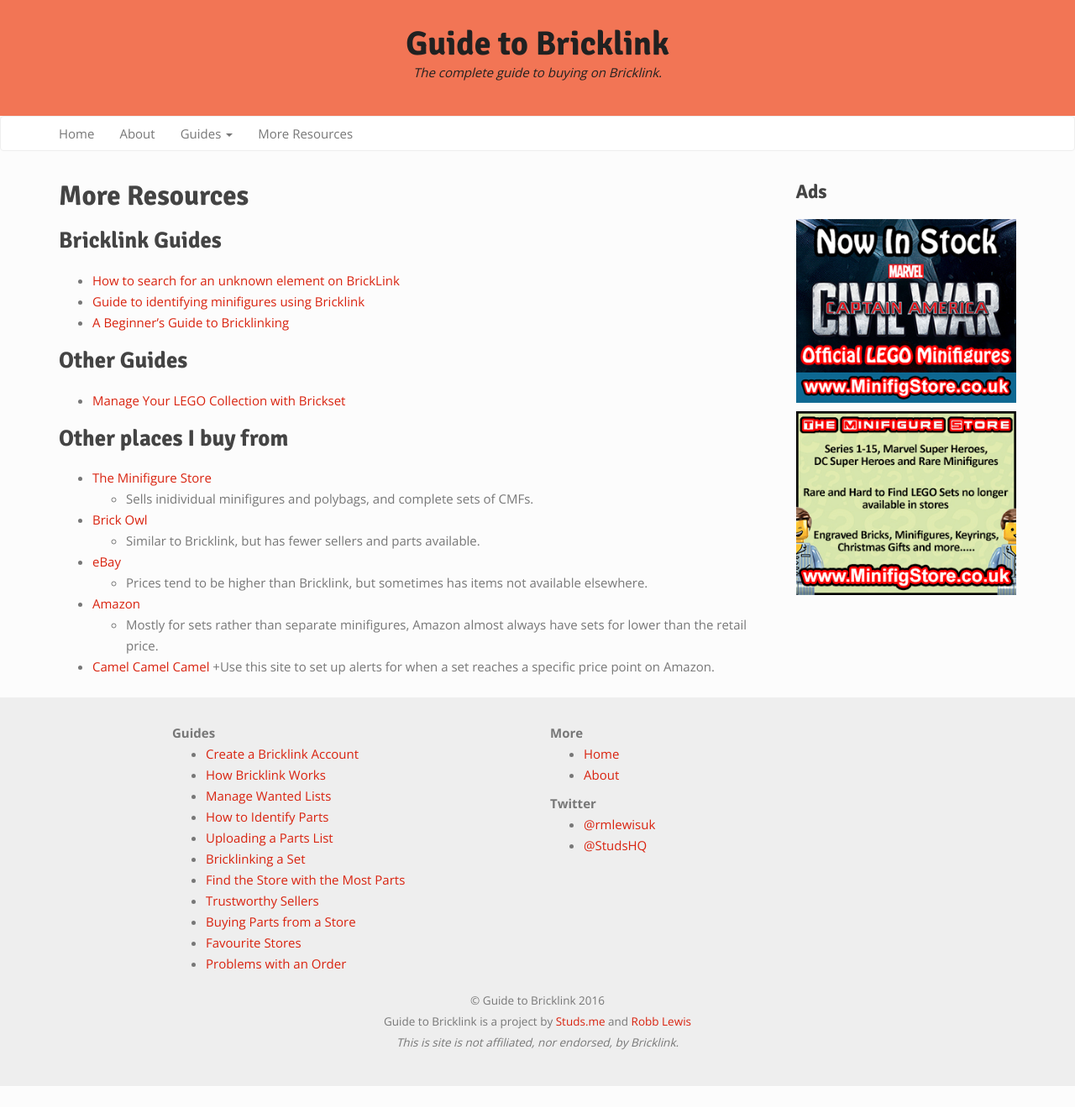
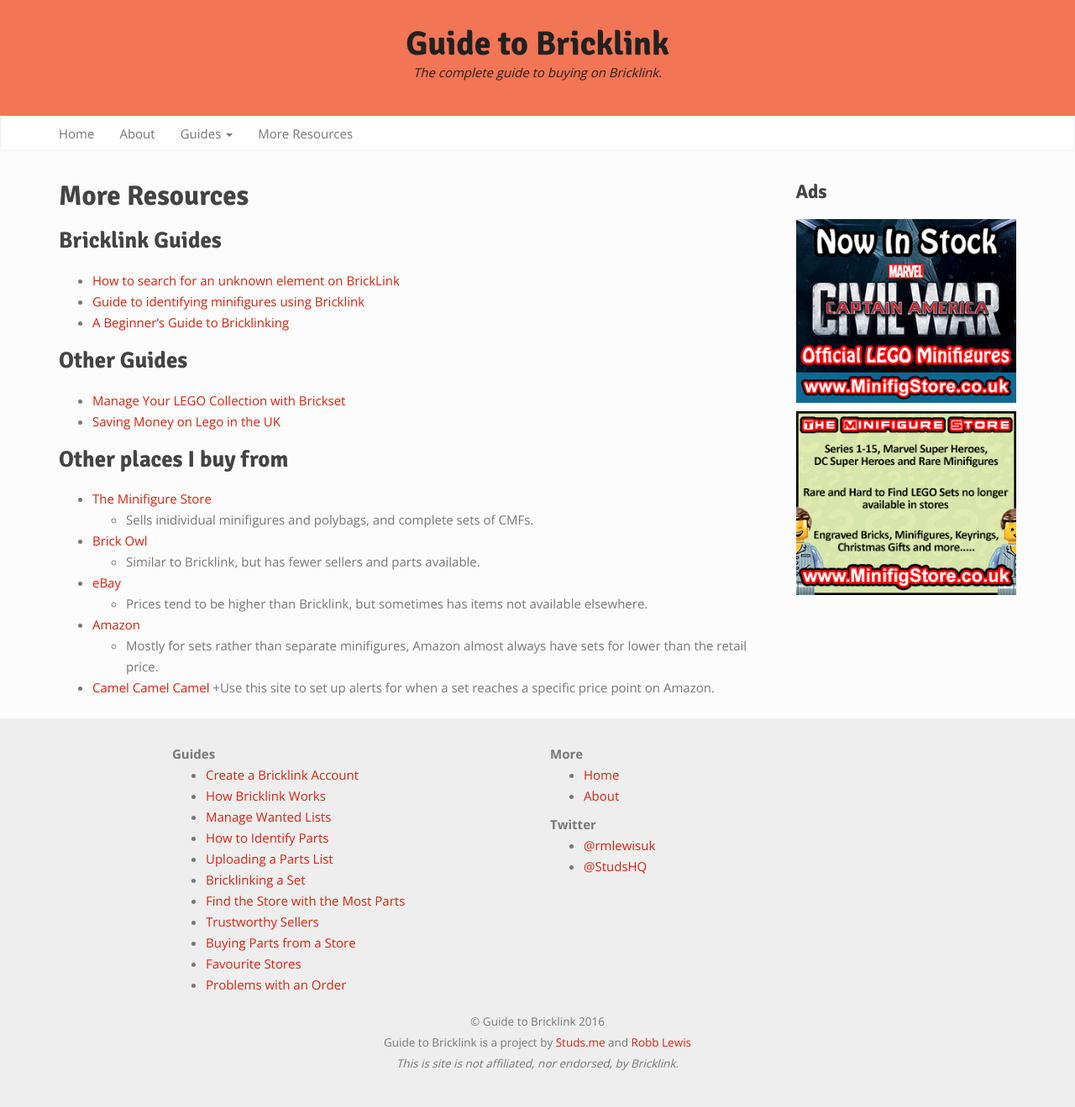
Before and after one commit to rknightuk/guidetobricklink, a Jekyll site: the page built from more-resources.md, in a window 1280 px wide. Shown: the whole page at 84% size. Built offline with Jekyll 4.4.1, drawn with Linux system fonts in a browser that asks for light colours; before the commit the page ends 1294 px from its top, so only the background shows below that.

Commit message:
Add saving money guide

```diff
--- a/more-resources.md
+++ b/more-resources.md
@@ -15,6 +15,7 @@
 ## Other Guides
 
 - [Manage Your LEGO Collection with Brickset](http://studs.me/posts/manage-your-lego-collection-with-brickset)
+- [Saving Money on Lego in the UK](http://studs.me/posts/saving-money-on-lego-in-the-uk)
 
 ## Other places I buy from
 
```
